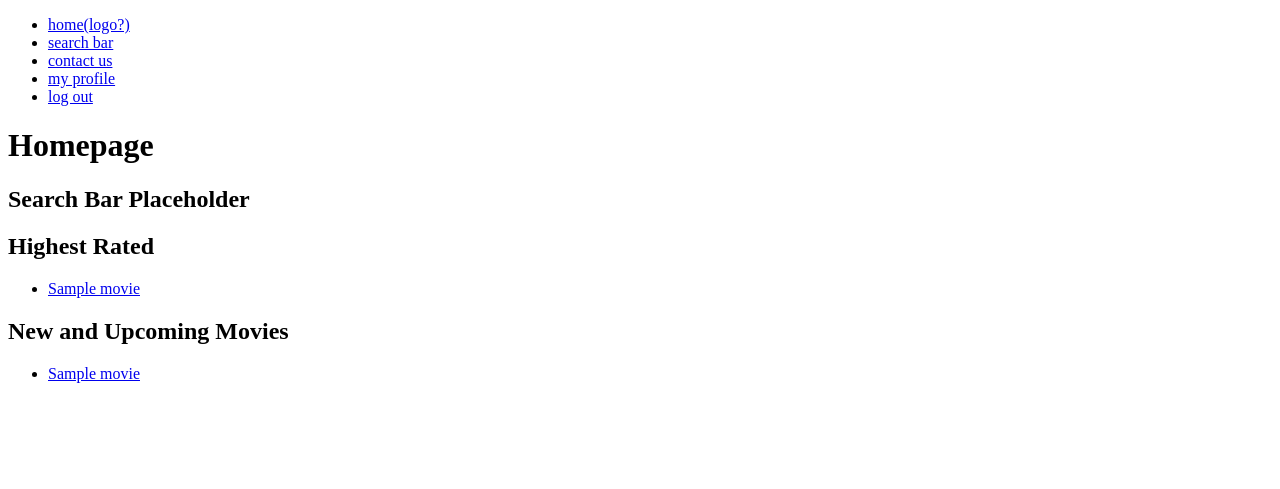
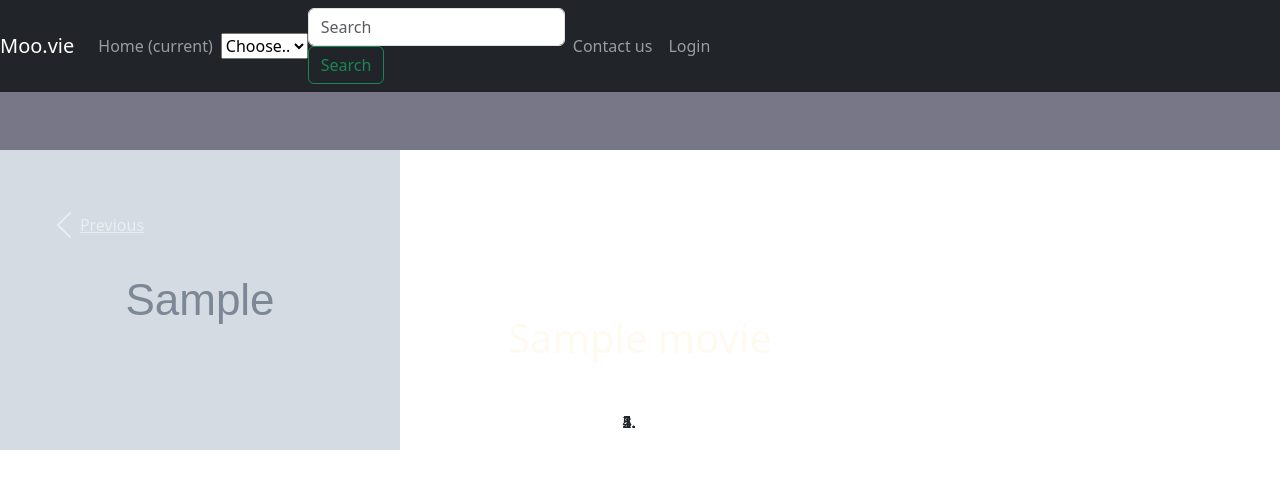
Before and after one commit to BoXunTong/Movie, a Django app: page / in a window 1280 px wide. Shown: the top 489 px of the page. Run offline with Django 3.2, Linux system fonts and the light colour scheme; tables that the repository leaves empty hold one stand-in row (values such as "Sample post"); grey boxes marked "Sample" are stand-in pictures; some libraries are stand-ins or nearby versions.

Commit message:
index view & template

```diff
--- a/ITech_group_project/urls.py
+++ b/ITech_group_project/urls.py
@@ -20,7 +20,7 @@ from django.conf import settings
 from django.conf.urls.static import static
 
 urlpatterns = [
-    path('', views.index, name='index'),
+    path('', views.IndexView.as_view(), name='index'),
     path('moovie/', include('moovie.urls')),
     # The above maps any URLs starting with rango/ to be handled by rango.
     path('admin/', admin.site.urls),
--- a/moovie/models.py
+++ b/moovie/models.py
@@ -9,7 +9,9 @@ class Movie(models.Model):
     release_date = models.DateTimeField(blank=False)
     description = models.TextField(max_length=256)
     average_rating = models.DecimalField(max_digits=3, decimal_places=2, default=0.00)
-    image = models.ImageField(upload_to='movie_images', default = 'movie_images/placeholder.png')
+    image = models.ImageField(upload_to='movie_images', default='movie_images/placeholder.png')
+    # Add an image field as movie's poster
+    poster = models.ImageField(upload_to='poster_images', default='poster_images/placeholder.png')
     create_date = models.DateTimeField(auto_now_add=True, blank=False)
 
     def __str__(self):
--- a/moovie/urls.py
+++ b/moovie/urls.py
@@ -4,6 +4,7 @@ from moovie import views
 app_name = 'moovie'
 
 urlpatterns = [
-    path('', views.index, name='index'),
+    path('', views.IndexView.as_view(), name='index'),
+    path('about-us/', views.AboutUsView.as_view(), name='about-us'),
     path('movie/<slug:movie_id>/', views.show_movie_profile, name='show_movie_profile'),
 ]
--- a/moovie/views.py
+++ b/moovie/views.py
@@ -1,20 +1,26 @@
 # from __future__ import generator_stop
 from django.shortcuts import render
+from django.views import View
+
 from moovie.models import Movie, DirectorMovie, Review, Genre, Person, MovieGenre, ActorMovie
 
 from moovie.models import ActorMovie, DirectorMovie
 
-def index(request):
-    context_dict = {}
 
-    # movies_by_rating = Movie.objects.all()
-    movies_by_rating = Movie.objects.order_by('-average_rating')[:5]
-    movies_by_release = Movie.objects.order_by('-release_date')[:5]
+# Index view class
+class IndexView(View):
+    def get(self, request):
+        context_dict = {}
+        highest_rate_movie = Movie.objects.order_by('-average_rating')[0]
+        movies_by_rating = Movie.objects.order_by('-average_rating')[1:5]
+        movies_by_release = Movie.objects.order_by('-release_date')[:5]
 
-    context_dict['movies_by_rating'] = movies_by_rating
-    context_dict['movies_by_release'] = movies_by_release
+        context_dict['highest_rate_movie'] = highest_rate_movie
+        context_dict['movies_by_rating'] = movies_by_rating
+        context_dict['movies_by_release'] = movies_by_release
 
-    return render(request, 'moovie/index.html', context=context_dict)
+        return render(request, 'moovie/index.html', context_dict)
+
 
 def contact_us(request):
     return render(request, 'moovie/contact.html', context = {})
@@ -54,8 +60,11 @@ def show_user_profile(request):
     # this is the publicly visible profile of any user
     return render(request, 'moovie/user_profile.html', context = {})
 
-def about_us(request):
-    return render(request, 'moovie/about.html', context = {})
+# About us view class
+class AboutUsView(View):
+    def get(self, request):
+        return render(request, 'moovie/about.html', context={})
+
 
 def user_login(request):
     return render(request, 'moovie/login.html', context = {})
--- a/templates/moovie/base.html
+++ b/templates/moovie/base.html
@@ -1,36 +1,116 @@
 <!DOCTYPE html>
 {% load staticfiles %}
 
-<html>
+<html lang="en">
 <head>
+    <meta charset="utf-8">
+    <meta name="viewport" content="width=device-width, initial-scale=1, shrink-to-fit=no">
+    <meta name="description" content="">
+    <meta name="author" content="Mark Otto, Jacob Thornton, and Bootstrap contributors">
+    <meta name="generator" content="Jekyll v3.8.5">
+    <link rel="icon" href="https://via.placeholder.com/64">
     <title>
         Moovie -
         {% block title_block %}
             Hi!
         {% endblock %}
     </title>
+    <link href="{% static "css/bootstrap.min.css" %}" rel="stylesheet" crossorigin="anonymous">
+
+    <style>
+        .bd-placeholder-img {
+            font-size: 1.125rem;
+            text-anchor: middle;
+        }
+
+        @media (min-width: 768px) {
+            .bd-placeholder-img-lg {
+                font-size: 3.5rem;
+            }
+        }
+    </style>
+
+    <link href="{% static "css/carousel.css" %}" rel="stylesheet">
 </head>
 <body>
+<header>
+    <nav class="navbar navbar-expand-md navbar-dark fixed-top bg-dark">
+        <a class="navbar-brand" href="{% url 'moovie:index' %}">Moo.vie</a>
+        <button class="navbar-toggler" type="button" data-toogle="collapse" data-target="#navbarCollapse"
+                aria-controls="navbarCollapse" aria-expanded="false" aria-label="Toggle navigation">
+            <span class="navbar-toggler-icon"></span>
+        </button>
+        <div class="collapse navbar-collapse" id="navbarCollapse">
+            <ul class="navbar-nav mr-auto">
+                <li class="nav-item">
+                    <a class="nav-link" href="{% url 'moovie:index' %}">
+                        Home
+                        <span class="sr-only">(current)</span>
+                    </a>
+                </li>
+
+
+            </ul>
             <div>
-            <nav>
-                <!-- very incomplete nav! needs:
-                        - proper links
-                        - search bar implemented
-                        - (once we have ther user/login functionality)
-                            + different appearance based on log in state
-                 -->
-                <ul>
-                    <li><a href="#">home(logo?)</a></li>
-                    <li><a href="#">search bar</a></li>
-                    <li><a href="#">contact us</a></li>
-                    <li><a href="#">my profile</a></li>
-                    <li><a href="#">log out</a></li>
+                <select class="custom-select ml-auto" id="inlineFormCustomSelect">
+                    <option selected>Choose..</option>
+                    <option value="Title">Title</option>
+                    <option value="Director">Director</option>
+                    <option value="Genre">Genre</option>
+                </select>
+                <br />
+
+            </div>
+            <form class="form-inline mt-1 mt-md-0 ml-0">
+                    <input class="form-control mr-sm-2" type="text" placeholder="Search" aria-label="Search">
+                    <button class="btn btn-outline-success my-2 my-sm-0" type="submit">Search</button>
+                </form>
+
+
+            <ul class="navbar-nav mr-0">
+                <li class="nav-item">
+                    <a class="nav-link" href="#">Contact us</a>
+                </li>
+                <li class="nav-item">
+                    <a class="nav-link" href="#">Login</a>
+                </li>
             </ul>
+
+        </div>
+
     </nav>
-        </div>
+</header>
+{#<div>#}
+{#    #}
+{#    <nav>#}
+{#        <!-- very incomplete nav! needs:#}
+{#                - proper links#}
+{#                - search bar implemented#}
+{#                - (once we have ther user/login functionality)#}
+{#                    + different appearance based on log in state#}
+{#         -->#}
+{#        <ul>#}
+{#            <li><a href="#">home(logo?)</a></li>#}
+{#            <li><a href="#">search bar</a></li>#}
+{#            <li><a href="#">contact us</a></li>#}
+{#            <li><a href="#">my profile</a></li>#}
+{#            <li><a href="#">log out</a></li>#}
+{#        </ul>#}
+{#    </nav>#}
+{#</div>#}
+
 <div>
     {% block body_block %}
     {% endblock %}
 </div>
+
+<script src="{% static "js/jquery-3.3.1.min.js" %}"
+        integrity="sha384-q8i/X+965DzO0rT7abK41JStQIAqVgRVzpbzo5smXKp4YfRvH+8abtTE1Pi6jizo"
+        crossorigin="anonymous"></script>
+<script>window.jQuery || document.write('<script src="{% static "js/jquery-slim.min.js" %}"><\/script>')</script>
+<script src="{% static "js/bootstrap/bootstrap.bundle.min.js" %}"
+        integrity="sha384-zDnhMsjVZfS3hiP7oCBRmfjkQC4fzxVxFhBx8Hkz2aZX8gEvA/jsP3eXRCvzTofP"
+        crossorigin="anonymous"></script>
+
 </body>
 </html>
--- a/templates/moovie/index.html
+++ b/templates/moovie/index.html
@@ -6,36 +6,60 @@
 {% endblock %}
 
 {% block body_block %}
-    <h1>Homepage</h1>
-    <div>
-        <h2>Search Bar Placeholder</h2>
+    <div id="carousel-control" class="carousel slide" data-ride="carousel">
+        <ol class="carousel-indicators">
+            <li data-target="#carousel-control" data-slide-to="0" class="active"></li>
+            <li data-target="#carousel-control" data-slide-to="1"></li>
+            <li data-target="#carousel-control" data-slide-to="2"></li>
+            <li data-target="#carousel-control" data-slide-to="3"></li>
+            <li data-target="#carousel-control" data-slide-to="4"></li>
+        </ol>
+        <div class="carousel-inner">
+            {% if highest_rate_movie %}
+                <div class="carousel-item active">
+                    <svg class="bd-placeholder-img" width="100%" height="100%" xmlns="http://www.w3.org/2000/svg"
+                         preserveAspectRatio="xMidYMid slice" focusable="false" role="img">
+                        <rect fill="#778" width="100%" height="100%"/>
+                    </svg>
+                    <img style="object-fit:contain" src="{{ MEDIA_URL }}{{ highest_rate_movie.poster }}"
+                         class="d-block h-100" alt="{{ highest_rate_movie.title }}">
+                    <div class="container">
+                        <div class="carousel-caption text-lg-left">
+                            <h1 style="color: floralwhite">{{ highest_rate_movie.title }}</h1>
+                            <p>{{ highest_rate_movie.description }}</p>
+                        </div>
+                    </div>
+                </div>
+                {% for movie in movies_by_rating %}
+                    <div class="carousel-item">
+                        <svg class="bd-placeholder-img" width="100%" height="100%" xmlns="http://www.w3.org/2000/svg"
+                             preserveAspectRatio="xMidYMid slice" focusable="false" role="img">
+                            <rect fill="#778" width="100%" height="100%"/>
+                        </svg>
+                        <img style="object-fit:contain" src="{{ MEDIA_URL }}{{ movie.poster }}" class="d-block"
+                             alt="{{ movie.title }}">
+                        <div class="container">
+                            <div class="carousel-caption text-lg-center">
+                                <h1 style="color: floralwhite">{{ movie.title }}</h1>
+                                <p>{{ movie.description }}</p>
+                            </div>
+                        </div>
+                    </div>
+                {% endfor %}
+
+            {% endif %}
+
+
+            <a class="carousel-control-prev" href="#carousel-control" role="button" data-slide="prev">
+                <span class="carousel-control-prev-icon" aria-hidden="true"></span>
+                <span class="sr-only">Previous</span>
+            </a>
+            <a class="carousel-control-next" href="#carousel-control" role="button" data-slide="next">
+                <span class="carousel-control-next-icon" aria-hidden="false"></span>
+                <span class="sr-only">Next</span>
+            </a>
+        </div>
     </div>
-    <div>
-        <h2>Highest Rated</h2>
-        {% if movies_by_rating %}
-        <ul>
-            {% for movie in movies_by_rating %}
-            <li>
-                <a href="{% url 'moovie:show_movie_profile' movie.id %}">{{ movie.title }}</a>
-            </li>
-            {% endfor %}
-        </ul>
-        {% else %}
-        There are no movies present
-        {% endif %}
-    </div>
-    <div>
-        <h2>New and Upcoming Movies</h2>
-        {% if movies_by_release %}
-        <ul>
-            {% for movie in movies_by_release %}
-            <li>
-                <a href="{% url 'moovie:show_movie_profile' movie.id %}">{{ movie.title }}</a>
-            </li>
-            {% endfor %}
-        </ul>
-        {% else %}
-        There are no movies present
-        {% endif %}
-    </div>
+
+
 {% endblock %}
```
Also changed, not shown: populate_moovie.py (+10 -3 lines), 1 other file. Lines whose indentation alone changed are shown as unchanged.
